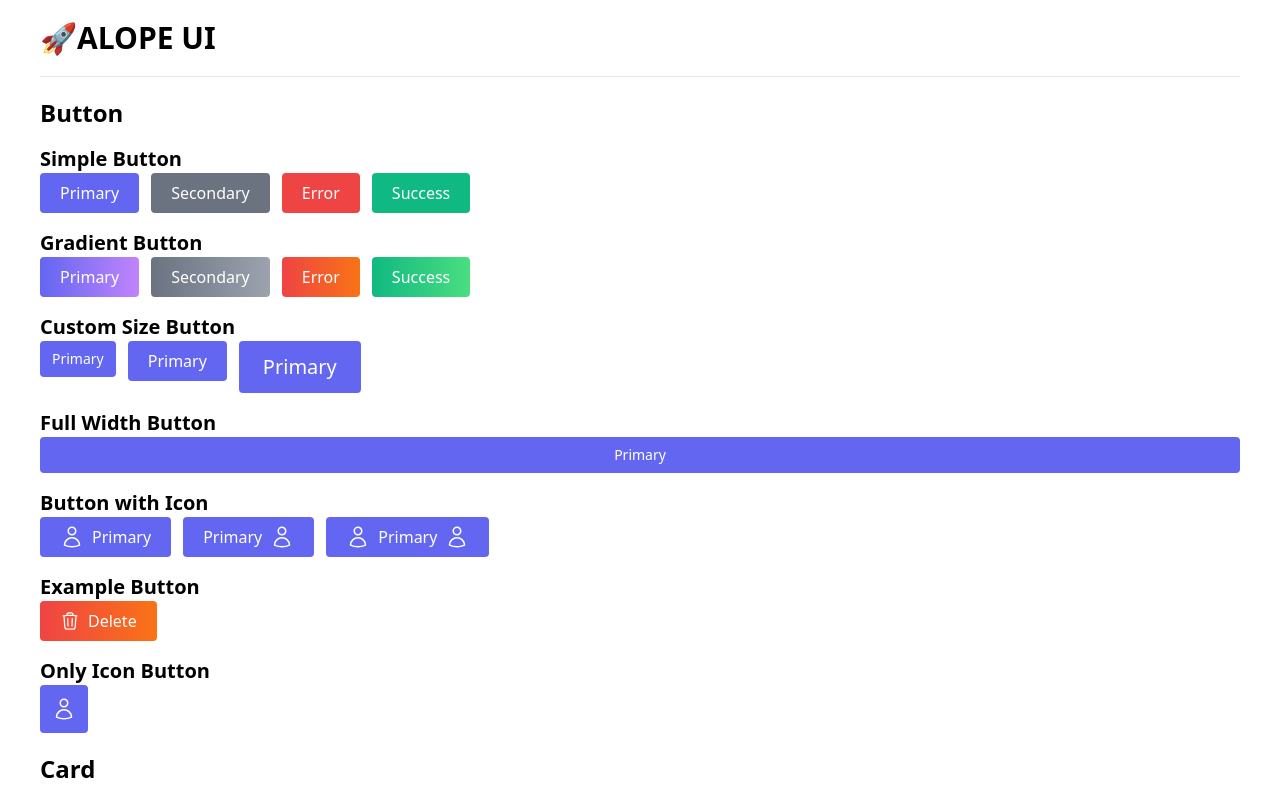
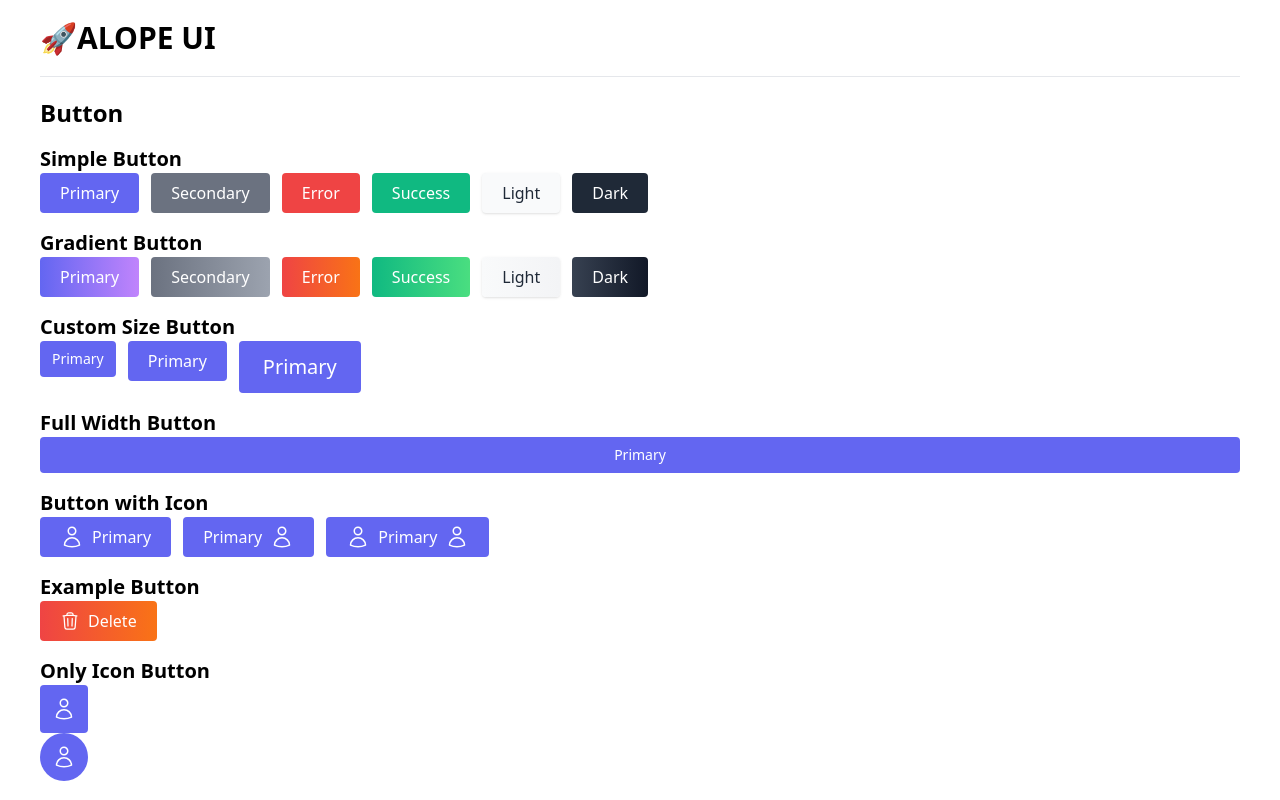
Before and after one commit to ilhamhafidz404/alope-ui, a React (Vite) app: page / in a window 1280 px wide. Shown: the top 800 px of the page. Built offline with nearby package versions, Linux system fonts and the light colour scheme.

Commit message:
Add Dark & Light Button

```diff
--- a/Button/index.tsx
+++ b/Button/index.tsx
@@ -4,7 +4,7 @@ import "./../assets/style.css";
 
 type ButtonProps = {
   text: string;
-  color: "primary" | "secondary" | "success" | "error";
+  color: "primary" | "secondary" | "success" | "error" | "light" | "dark";
   size?: "sm" | "md" | "lg";
   fullWidth?: boolean;
   autoline?: boolean;
@@ -29,19 +29,28 @@ function Button({
   const colorClasses = gradient
     ? {
         primary:
-          "bg-gradient-to-r from-indigo-500 to-purple-400 hover:from-purple-600 hover:to-indigo-500",
+          "bg-gradient-to-r from-indigo-500 to-purple-400 hover:from-purple-600 hover:to-indigo-500 text-white",
         secondary:
-          "bg-gradient-to-r from-gray-500 to-gray-400 hover:from-gray-600 hover:to-gray-500",
+          "bg-gradient-to-r from-gray-500 to-gray-400 hover:from-gray-600 hover:to-gray-500 text-white",
         error:
-          "bg-gradient-to-r from-red-500 to-orange-500 hover:from-orange-500 hover:to-red-500",
+          "bg-gradient-to-r from-red-500 to-orange-500 hover:from-orange-500 hover:to-red-500 text-white",
         success:
-          "bg-gradient-to-r from-emerald-500 to-green-400 hover:from-green-400 hover:to-emerald-500",
+          "bg-gradient-to-r from-emerald-500 to-green-400 hover:from-green-400 hover:to-emerald-500 text-white",
+        light:
+          "bg-gradient-to-r from-gray-50 to-gray-100 hover:from-gray-100 hover:to-gray-50 text-gray-800 shadow",
+        dark: "bg-gradient-to-r from-gray-700 to-gray-900 hover:from-gray-900 hover:to-gray-700 text-white",
       }
     : {
-        primary: "bg-indigo-500 hover:bg-indigo-400 active:bg-indigo-500",
-        secondary: "bg-gray-500 hover:bg-gray-400 active:bg-gray-500",
-        error: "bg-red-500 hover:bg-red-400 active:bg-red-500",
-        success: "bg-emerald-500 hover:bg-emerald-400 active:bg-emerald-500",
+        primary:
+          "bg-indigo-500 hover:bg-indigo-400 active:bg-indigo-500 text-white",
+        secondary:
+          "bg-gray-500 hover:bg-gray-400 active:bg-gray-500 text-white",
+        error: "bg-red-500 hover:bg-red-400 active:bg-red-500 text-white",
+        success:
+          "bg-emerald-500 hover:bg-emerald-400 active:bg-emerald-500 text-white",
+        light:
+          "bg-gray-50 hover:bg-gray-100 text-gray-800 active:bg-gray-200 shadow",
+        dark: "bg-gray-800 hover:bg-gray-800 text-white active:bg-gray-900",
       };
 
   const sizeClasses = {
@@ -52,7 +61,7 @@ function Button({
 
   return (
     <button
-      className={`${colorClasses[color]} ${sizeClasses[size]} ${widthClasses} rounded text-white active:scale-95 flex gap-2 items-center justify-center ${addedClass}`}
+      className={`${colorClasses[color]} ${sizeClasses[size]} ${widthClasses} rounded active:scale-95 flex gap-2 items-center justify-center ${addedClass}`}
     >
       {iconLeft}
       {text}
@@ -65,9 +74,15 @@ type ButtonIconProps = {
   color: "primary" | "secondary" | "success" | "error";
   size?: "sm" | "md" | "lg";
   children: ReactNode;
+  fullRounded?: boolean;
 };
 
-function ButtonIcon({ color, size = "md", children }: ButtonIconProps) {
+function ButtonIcon({
+  color,
+  size = "md",
+  fullRounded = false,
+  children,
+}: ButtonIconProps) {
   const colorClasses = {
     primary: "bg-indigo-500 hover:bg-indigo-400 active:bg-indigo-500",
     secondary: "bg-gray-500 hover:bg-gray-400 active:bg-gray-500",
@@ -76,14 +91,18 @@ function ButtonIcon({ color, size = "md", children }: ButtonIconProps) {
   };
 
   const sizeClasses = {
-    sm: "p-2 text-sm", // Disesuaikan untuk ikon
-    md: "p-3", // Disesuaikan untuk ikon
-    lg: "p-4 text-xl", // Disesuaikan untuk ikon
+    sm: "p-2 text-sm",
+    md: "p-3",
+    lg: "p-4 text-xl",
   };
 
   return (
     <button
-      className={`${colorClasses[color]} ${sizeClasses[size]} rounded text-white active:scale-95 flex items-center justify-center`}
+      className={`${colorClasses[color]} ${
+        sizeClasses[size]
+      } text-white active:scale-95 flex items-center justify-center  ${
+        fullRounded ? "rounded-full " : "rounded"
+      } `}
     >
       {children}
     </button>
--- a/src/App.tsx
+++ b/src/App.tsx
@@ -33,6 +33,8 @@ function App() {
               <Button text="Secondary" color="secondary" />
               <Button text="Error" color="error" />
               <Button text="Success" color="success" />
+              <Button text="Light" color="light" />
+              <Button text="Dark" color="dark" />
             </div>
           </div>
           <div className="mt-4">
@@ -43,6 +45,8 @@ function App() {
               <Button text="Secondary" color="secondary" gradient />
               <Button text="Error" color="error" gradient />
               <Button text="Success" color="success" gradient />
+              <Button text="Light" color="light" gradient />
+              <Button text="Dark" color="dark" gradient />
             </div>
           </div>
           <div className="mt-4">
@@ -180,6 +184,22 @@ function App() {
             <h3 className="text-xl font-semibold">Only Icon Button</h3>
 
             <ButtonIcon color="primary">
+              <svg
+                xmlns="http://www.w3.org/2000/svg"
+                fill="none"
+                viewBox="0 0 24 24"
+                strokeWidth="1.5"
+                stroke="currentColor"
+                className="size-6"
+              >
+                <path
+                  strokeLinecap="round"
+                  strokeLinejoin="round"
+                  d="M15.75 6a3.75 3.75 0 1 1-7.5 0 3.75 3.75 0 0 1 7.5 0ZM4.501 20.118a7.5 7.5 0 0 1 14.998 0A17.933 17.933 0 0 1 12 21.75c-2.676 0-5.216-.584-7.499-1.632Z"
+                />
+              </svg>
+            </ButtonIcon>
+            <ButtonIcon color="primary" fullRounded>
               <svg
                 xmlns="http://www.w3.org/2000/svg"
                 fill="none"
```
Also changed, not shown: package.json (+4 -3 lines), 1 other file (tests, documents, lock files or other folders).
